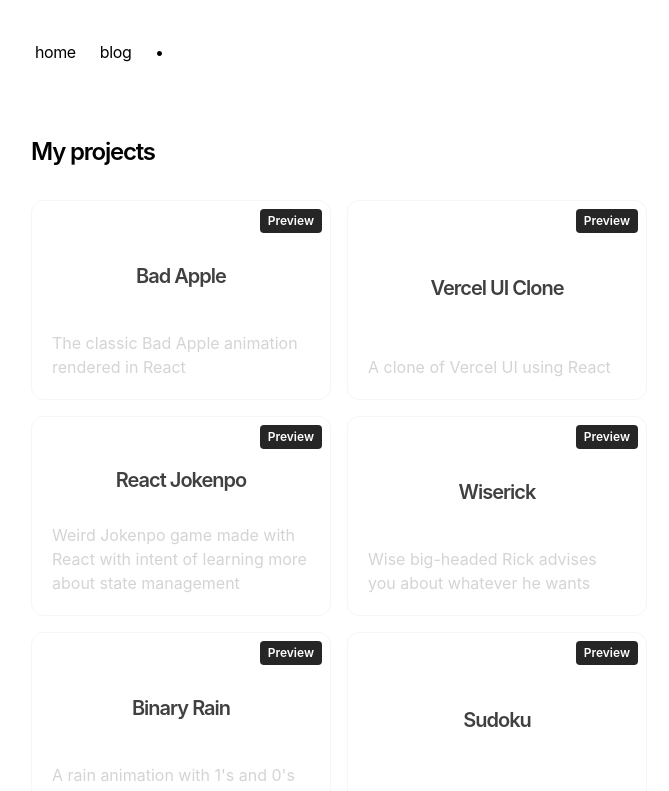
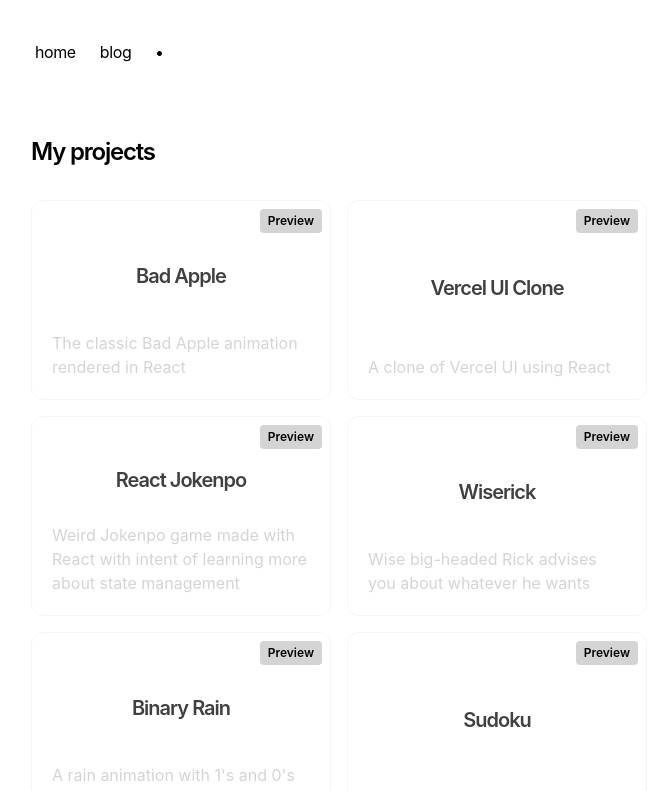
Before and after one commit to datsfilipe/datsfilipe.xyz, a Next.js app: page /projects in a window 1280 px wide. Shown: the top 791 px of the page, without its empty margins (321-990 px from the left). Built offline with nearby package versions, Linux system fonts and the light colour scheme.

Commit message:
feat: add badge light styles

```diff
--- a/app/projects/page.tsx
+++ b/app/projects/page.tsx
@@ -127,7 +127,7 @@
               onClick={() => handleCardClick(name as keyof typeof projectItems)}
             >
               {hasPreview && (
-                <div className="absolute top-2 right-2 bg-neutral-800 text-white text-xs font-semibold px-2 py-1 rounded">
+                <div className="absolute top-2 right-2 bg-neutral-300 dark:bg-neutral-800 text-black dark:text-white text-xs font-semibold px-2 py-1 rounded">
                   Preview
                 </div>
               )}
```
